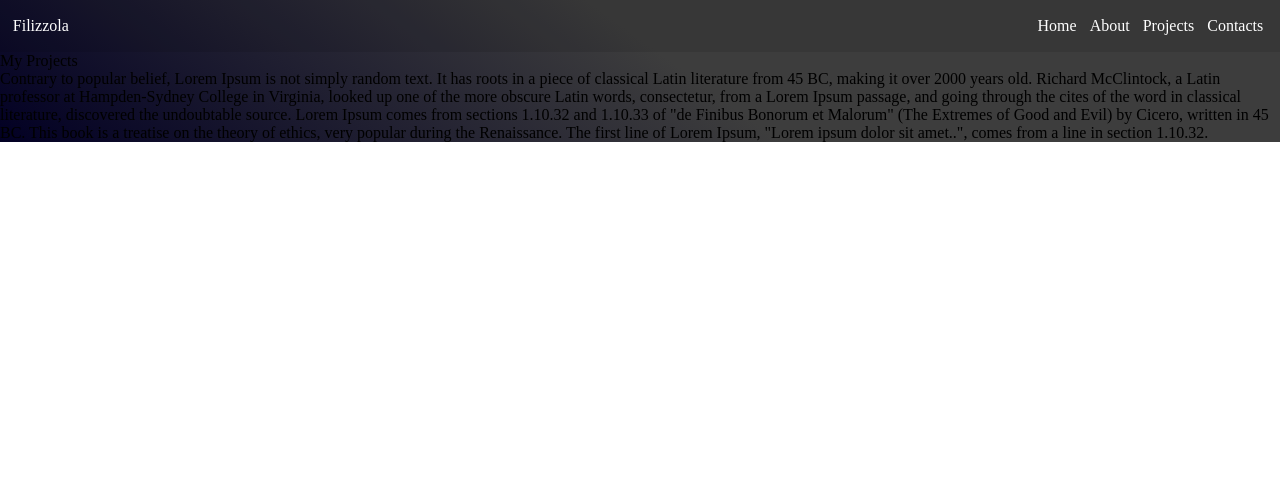
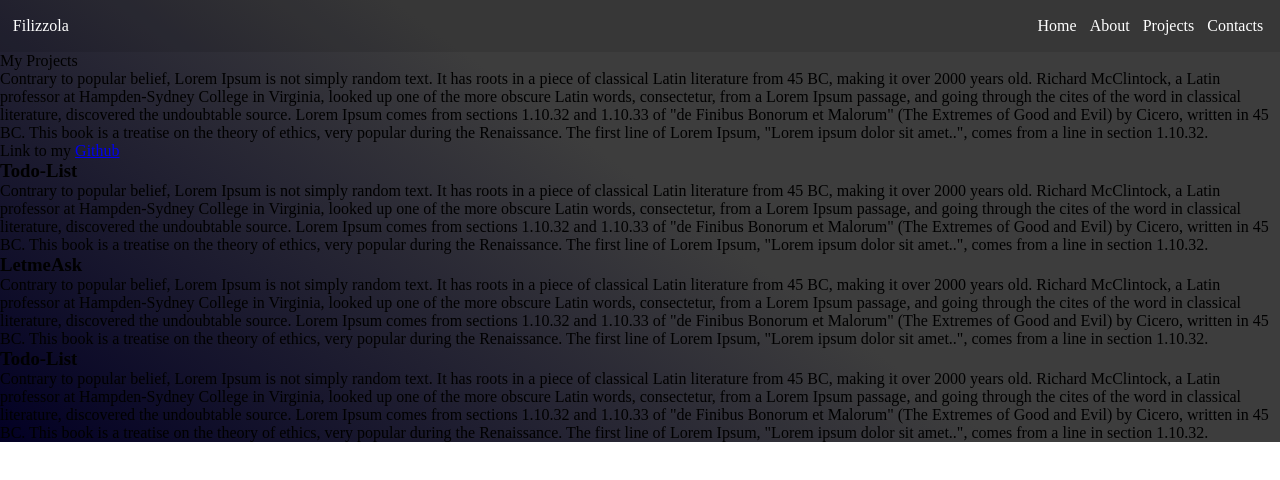
Before and after one commit to juliofilizzola/juliofilizzola-portfolio, a React (Create React App) app: page /projects in a window 1280 px wide. Shown: the top 480 px of the page. Built offline with nearby package versions, Linux system fonts and the light colour scheme.

Commit message:
project edit

```diff
--- a/src/pages/Projects.jsx
+++ b/src/pages/Projects.jsx
@@ -1,16 +1,44 @@
 import Footer from "../components/Footer"
 import Header from "../components/Header"
 
+
 function Projects() {
   return (
-    <div>
+    <div className="project-container">
       <Header />
-      <div>
+      <main>
         <p>My Projects</p>
         <div>
         Contrary to popular belief, Lorem Ipsum is not simply random text. It has roots in a piece of classical Latin literature from 45 BC, making it over 2000 years old. Richard McClintock, a Latin professor at Hampden-Sydney College in Virginia, looked up one of the more obscure Latin words, consectetur, from a Lorem Ipsum passage, and going through the cites of the word in classical literature, discovered the undoubtable source. Lorem Ipsum comes from sections 1.10.32 and 1.10.33 of "de Finibus Bonorum et Malorum" (The Extremes of Good and Evil) by Cicero, written in 45 BC. This book is a treatise on the theory of ethics, very popular during the Renaissance. The first line of Lorem Ipsum, "Lorem ipsum dolor sit amet..", comes from a line in section 1.10.32.
         </div>
-      </div>
+        <p>Link to my <a href="https://github.com/juliofilizzola" target="_blank" rel="noreferrer">Github</a></p>
+      </main>
+      <section>
+        <div>
+          <h3>Todo-List</h3>
+          <div>
+            <p>
+            Contrary to popular belief, Lorem Ipsum is not simply random text. It has roots in a piece of classical Latin literature from 45 BC, making it over 2000 years old. Richard McClintock, a Latin professor at Hampden-Sydney College in Virginia, looked up one of the more obscure Latin words, consectetur, from a Lorem Ipsum passage, and going through the cites of the word in classical literature, discovered the undoubtable source. Lorem Ipsum comes from sections 1.10.32 and 1.10.33 of "de Finibus Bonorum et Malorum" (The Extremes of Good and Evil) by Cicero, written in 45 BC. This book is a treatise on the theory of ethics, very popular during the Renaissance. The first line of Lorem Ipsum, "Lorem ipsum dolor sit amet..", comes from a line in section 1.10.32.
+            </p>
+          </div>
+        </div>
+        <div>
+          <h3>LetmeAsk</h3>
+          <div>
+            <p>
+            Contrary to popular belief, Lorem Ipsum is not simply random text. It has roots in a piece of classical Latin literature from 45 BC, making it over 2000 years old. Richard McClintock, a Latin professor at Hampden-Sydney College in Virginia, looked up one of the more obscure Latin words, consectetur, from a Lorem Ipsum passage, and going through the cites of the word in classical literature, discovered the undoubtable source. Lorem Ipsum comes from sections 1.10.32 and 1.10.33 of "de Finibus Bonorum et Malorum" (The Extremes of Good and Evil) by Cicero, written in 45 BC. This book is a treatise on the theory of ethics, very popular during the Renaissance. The first line of Lorem Ipsum, "Lorem ipsum dolor sit amet..", comes from a line in section 1.10.32.
+            </p>
+          </div>
+        </div>
+        <div>
+          <h3>Todo-List</h3>
+          <div>
+            <p>
+            Contrary to popular belief, Lorem Ipsum is not simply random text. It has roots in a piece of classical Latin literature from 45 BC, making it over 2000 years old. Richard McClintock, a Latin professor at Hampden-Sydney College in Virginia, looked up one of the more obscure Latin words, consectetur, from a Lorem Ipsum passage, and going through the cites of the word in classical literature, discovered the undoubtable source. Lorem Ipsum comes from sections 1.10.32 and 1.10.33 of "de Finibus Bonorum et Malorum" (The Extremes of Good and Evil) by Cicero, written in 45 BC. This book is a treatise on the theory of ethics, very popular during the Renaissance. The first line of Lorem Ipsum, "Lorem ipsum dolor sit amet..", comes from a line in section 1.10.32.
+            </p>
+          </div>
+        </div>
+      </section>
       <Footer />
     </div>
   )
```
